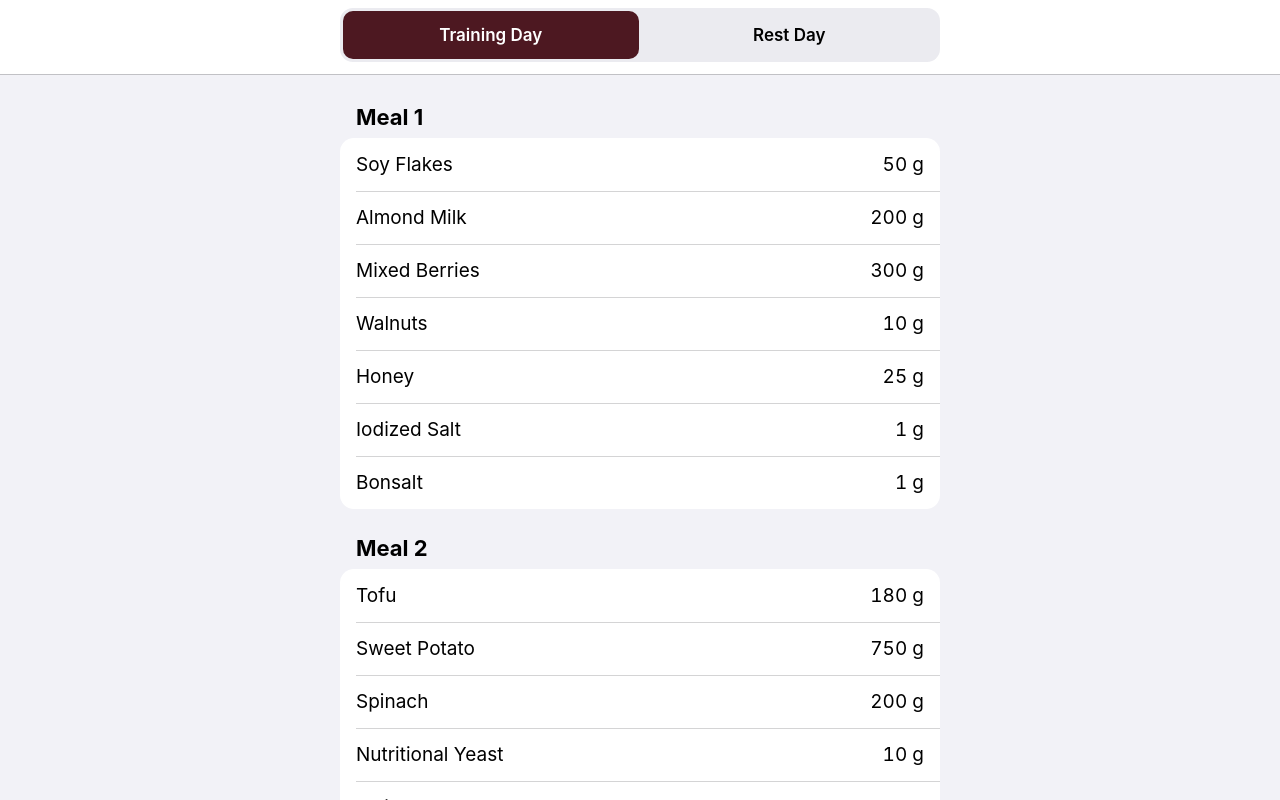
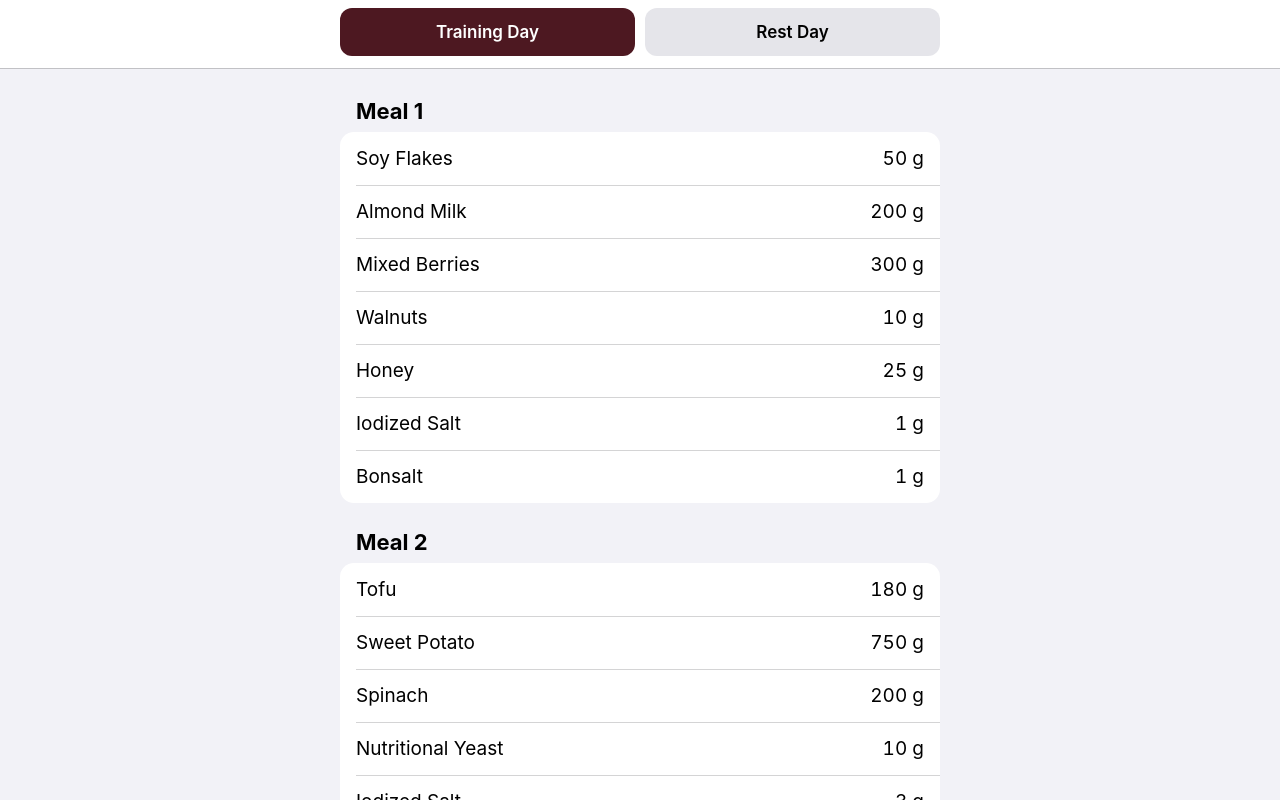
Before and after one commit to osmankutayayata/meal-plan, a plain HTML site: page index.html in a window 1280 px wide. Drawn offline with Linux system fonts and the light colour scheme.

Commit message:
Add files via upload

```diff
--- a/index.html
+++ b/index.html
@@ -28,7 +28,7 @@
     --amount: #000000;
     --separator: rgba(60, 60, 67, 0.22);
     --bar-line: rgba(0, 0, 0, 0.2);
-    --track: #ebebf0;
+    --tab-off: #e5e5ea;
     --accent: #4d1821;
     --safe-top: env(safe-area-inset-top, 0px);
     --safe-right: env(safe-area-inset-right, 0px);
@@ -37,7 +37,7 @@
     --gutter: 20px;
     --inset: 16px;
     --radius: 14px;
-    --bar-h: calc(var(--safe-top) + 74px);
+    --bar-h: calc(var(--safe-top) + 68px);
     color-scheme: light dark;
   }
   @media (prefers-color-scheme: dark) {
@@ -49,7 +49,7 @@
       --amount: #ffffff;
       --separator: rgba(84, 84, 88, 0.6);
       --bar-line: rgba(255, 255, 255, 0.16);
-      --track: #1c1c1e;
+      --tab-off: #2c2c2e;
       --accent: #a33346;
     }
   }
@@ -107,23 +107,21 @@
     height: 0.5px;
     background: var(--bar-line);
   }
+  /* Two separate buttons with a gap between them. */
   .tabs {
     display: grid;
     grid-template-columns: 1fr 1fr;
-    gap: 3px;
-    padding: 3px;
-    border-radius: 13px;
-    background: var(--track);
+    gap: 10px;
   }
   .tab {
     appearance: none;
     -webkit-appearance: none;
     margin: 0;
     border: 0;
-    border-radius: 10px;
+    border-radius: 12px;
     min-height: 48px;
     padding: 0 8px;
-    background: transparent;
+    background: var(--tab-off);
     color: var(--text);
     font: inherit;
     font-size: 17px;
```
